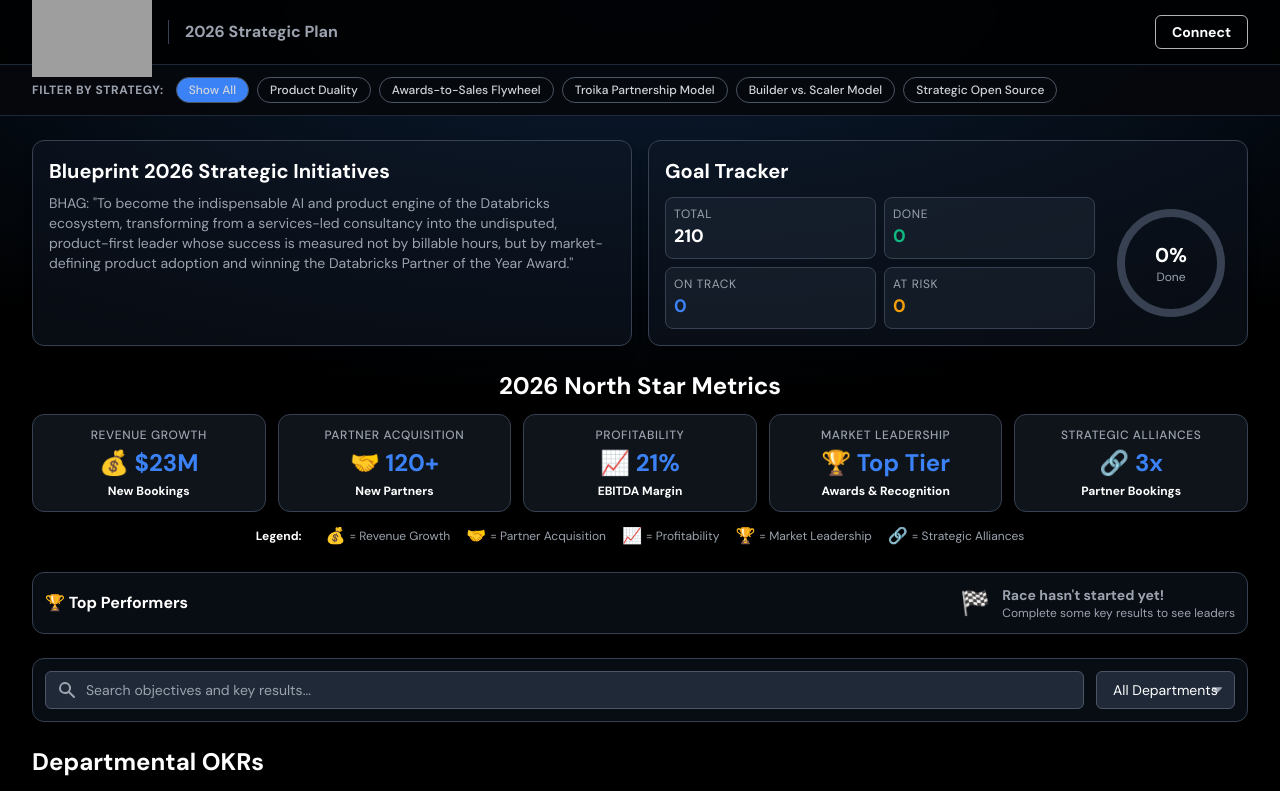
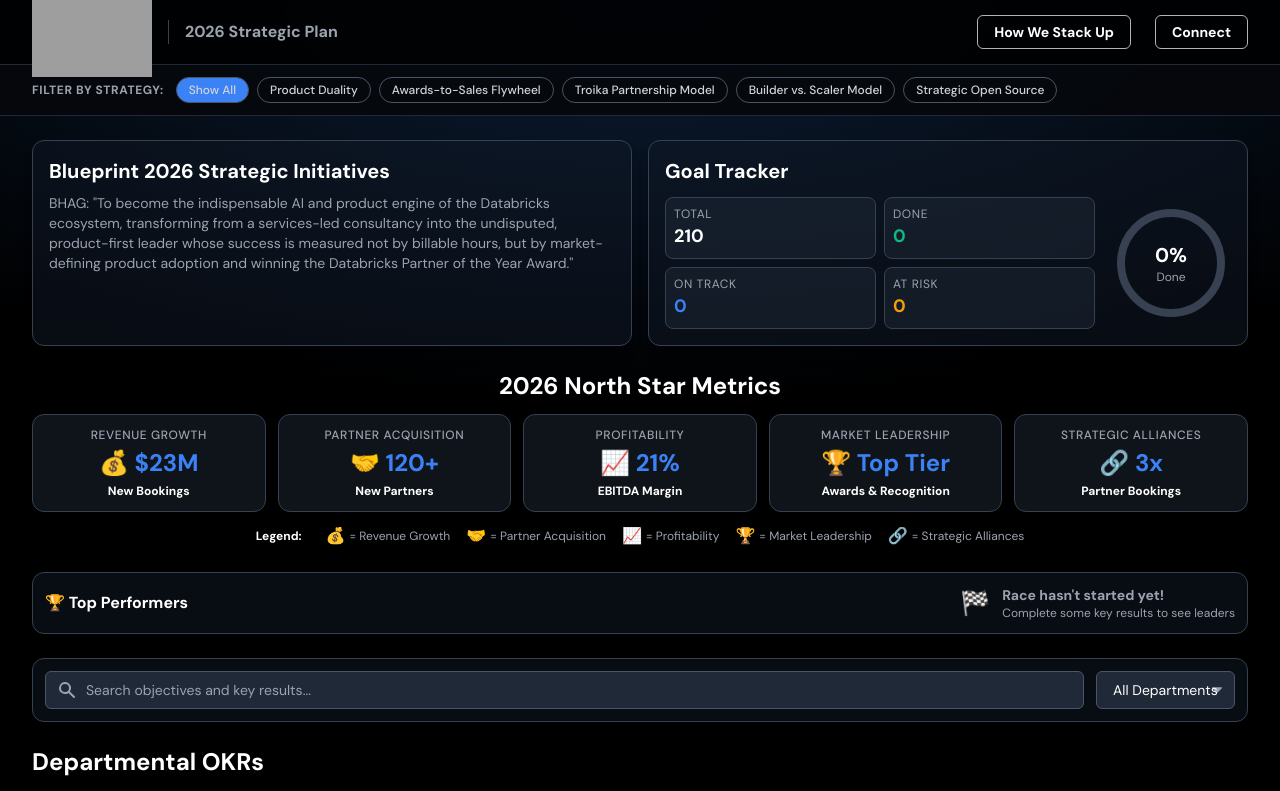
Before and after one commit to dw425/Testing3, a plain HTML site: page index.html in a window 1280 px wide. Shown: the top 791 px of the page. Drawn offline with nearby package versions, Linux system fonts and the light colour scheme; grey boxes are pictures that could not be loaded.

Commit message:
Add link to 'How We Stack Up' in index.html

```diff
--- a/index.html
+++ b/index.html
@@ -89,8 +89,11 @@
                     <h2 class="text-base font-semibold text-gray-400 hidden sm:block">2026 Strategic Plan</h2>
                 </div>
                 <div class="flex items-center gap-x-6">
+                    <a href="https://dw425.github.io/testing5/" class="border border-white/70 hover:border-white text-white text-sm font-semibold py-1.5 px-4 rounded-md transition-colors">
+                    How We Stack Up
+                    </a>
                     <a href="https://bpcs.com/contact" class="border border-white/70 hover:border-white text-white text-sm font-semibold py-1.5 px-4 rounded-md transition-colors">
-                        Connect
+                    Connect
                     </a>
                 </div>
             </div>
```
